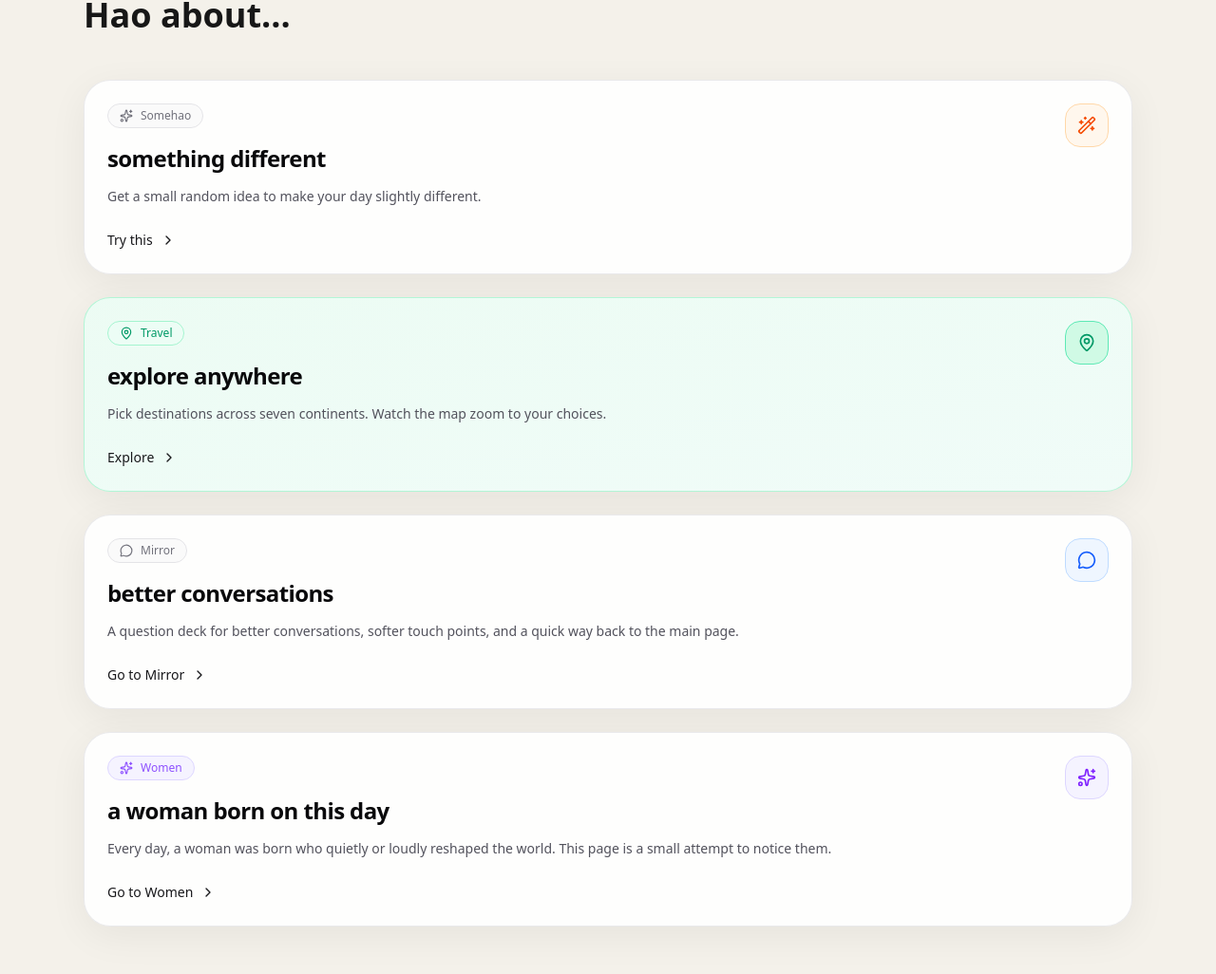
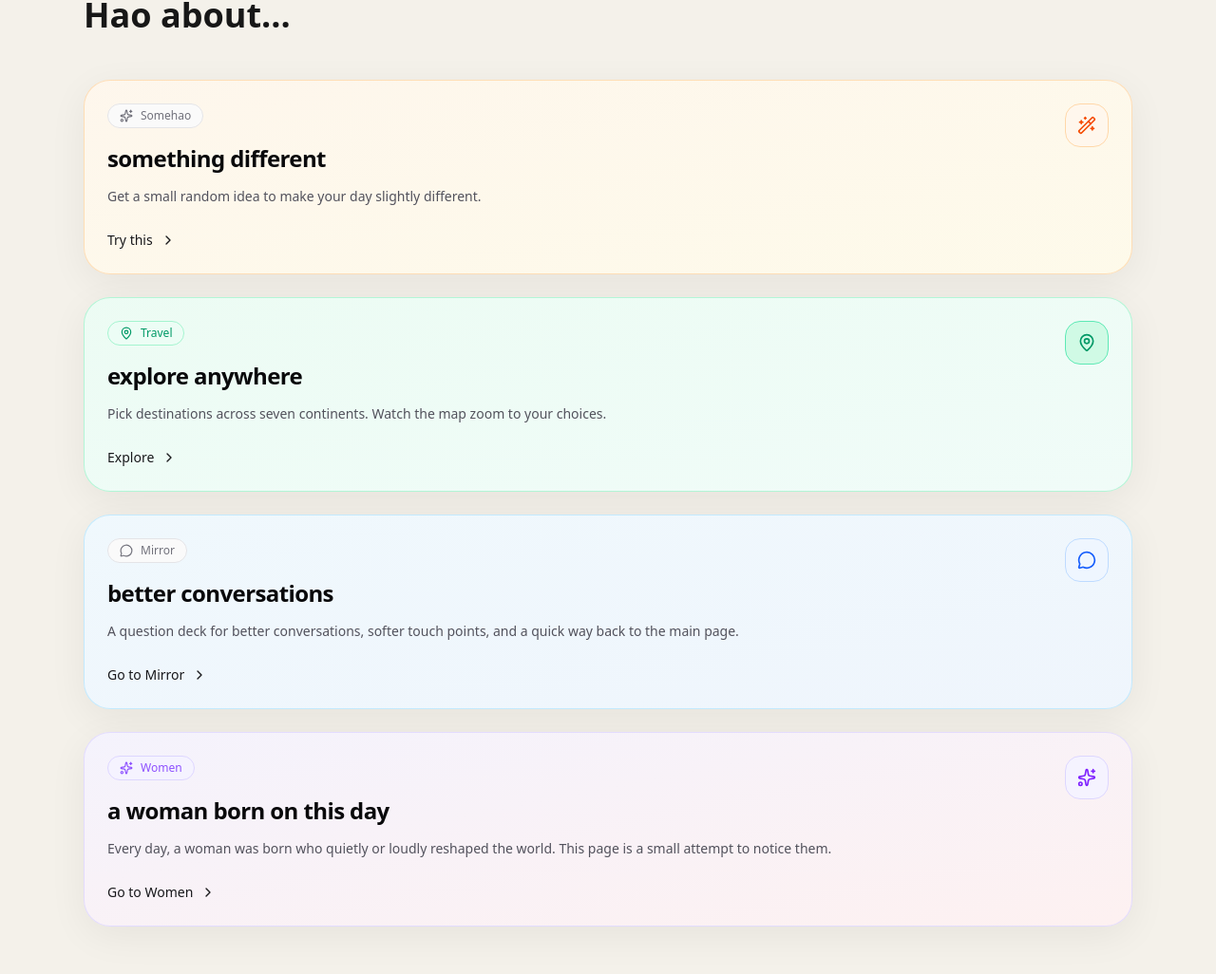
Before and after one commit to haohao13/Personal-Website, a Next.js app: page / in a window 1280 px wide. Shown: the part 1964-2990 px from the top of the page at 95% size. Built offline with nearby package versions, Linux system fonts and the light colour scheme; no server answers; the database is empty.

Commit message:
Homepage cards: soft pastel colors (peach, sky blue, violet-rose)

```diff
--- a/components/mirror-entry-card.tsx
+++ b/components/mirror-entry-card.tsx
@@ -12,7 +12,7 @@ function MirrorEntryCard({ href = "/mirror", lang = "en" }) {
   return (
     <a
       href={href}
-      className="group block overflow-hidden rounded-[28px] border border-zinc-200/80 bg-white/90 p-6 shadow-[0_10px_40px_rgba(0,0,0,0.06)] backdrop-blur transition duration-300 hover:-translate-y-1 hover:shadow-[0_18px_50px_rgba(0,0,0,0.08)]"
+      className="group block overflow-hidden rounded-[28px] border border-sky-200/80 bg-gradient-to-br from-sky-50/90 to-blue-50/90 p-6 shadow-[0_10px_40px_rgba(0,0,0,0.06)] backdrop-blur transition duration-300 hover:-translate-y-1 hover:shadow-[0_18px_50px_rgba(0,0,0,0.08)]"
     >
       <div className="flex items-start justify-between gap-4">
         <div className="min-w-0">
--- a/components/somehao-entry-card.tsx
+++ b/components/somehao-entry-card.tsx
@@ -19,7 +19,7 @@ function SomehaoEntryCard({ href = "/somehao", lang = "en" }) {
   return (
     <a
       href={href}
-      className="group block overflow-hidden rounded-[28px] border border-zinc-200/80 bg-white/90 p-6 shadow-[0_10px_40px_rgba(0,0,0,0.06)] backdrop-blur transition duration-300 hover:-translate-y-1 hover:shadow-[0_18px_50px_rgba(0,0,0,0.08)]"
+      className="group block overflow-hidden rounded-[28px] border border-orange-200/80 bg-gradient-to-br from-orange-50/90 to-amber-50/90 p-6 shadow-[0_10px_40px_rgba(0,0,0,0.06)] backdrop-blur transition duration-300 hover:-translate-y-1 hover:shadow-[0_18px_50px_rgba(0,0,0,0.08)]"
     >
       <div className="flex items-start justify-between gap-4">
         <div className="min-w-0">
--- a/components/women-entry-card.tsx
+++ b/components/women-entry-card.tsx
@@ -12,7 +12,7 @@ function WomenEntryCard({ href = "/women", lang = "en" }) {
   return (
     <a
       href={href}
-      className="group block overflow-hidden rounded-[28px] border border-zinc-200/80 bg-white/90 p-6 shadow-[0_10px_40px_rgba(0,0,0,0.06)] backdrop-blur transition duration-300 hover:-translate-y-1 hover:shadow-[0_18px_50px_rgba(0,0,0,0.08)]"
+      className="group block overflow-hidden rounded-[28px] border border-violet-200/80 bg-gradient-to-br from-violet-50/90 to-rose-50/90 p-6 shadow-[0_10px_40px_rgba(0,0,0,0.06)] backdrop-blur transition duration-300 hover:-translate-y-1 hover:shadow-[0_18px_50px_rgba(0,0,0,0.08)]"
     >
       <div className="flex items-start justify-between gap-4">
         <div className="min-w-0">
```
